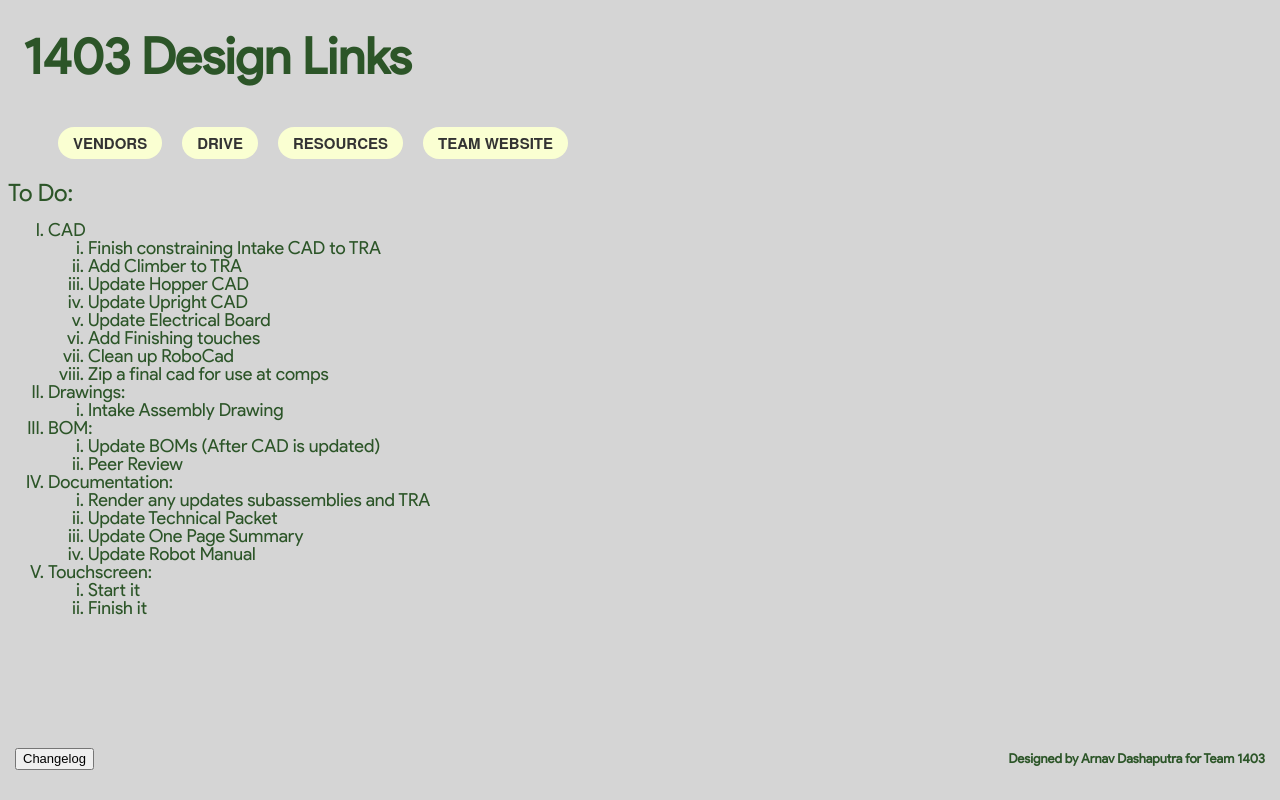
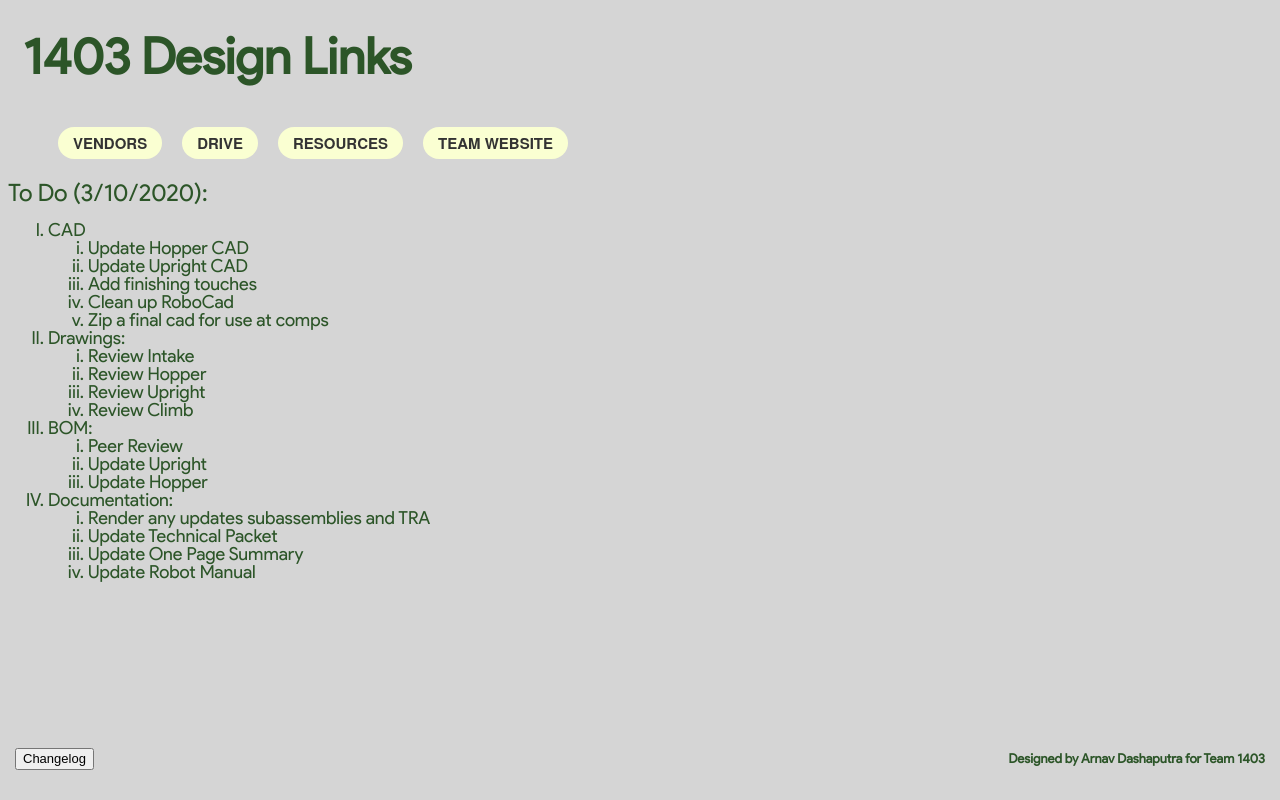
Before and after one commit to ArnavD74/1403Links, a plain HTML site: page index.html in a window 1280 px wide. Drawn offline with Linux system fonts and the light colour scheme.

Commit message:
3/12/20 ToDO

```diff
--- a/index.html
+++ b/index.html
@@ -138,28 +138,29 @@
     <br>
     <br>
     <div id="updates">
-    <p><font color=#2C5528 size=5>To Do:
+    <p><font color=#2C5528 size=5>To Do (3/10/2020):
       <font size=4>
         <ol type="I">
           <li>CAD</li>
             <ol type="i">
-              <li>Finish constraining Intake CAD to TRA</li>
-              <li>Add Climber to TRA</li>
               <li>Update Hopper CAD</li>
               <li>Update Upright CAD</li>
-              <li>Update Electrical Board</li>
-              <li>Add Finishing touches</li>
+              <li>Add finishing touches</li>
               <li>Clean up RoboCad</li>
               <li>Zip a final cad for use at comps</li>
             </ol>
           <li>Drawings:</li>
             <ol type="i">
-              <li>Intake Assembly Drawing</li>
+              <li>Review Intake</li>
+              <li>Review Hopper</li>
+              <li>Review Upright</li>
+              <li>Review Climb</li>
             </ol>
           <li>BOM:</li>
             <ol type="i">
-              <li>Update BOMs (After CAD is updated)</li>
               <li>Peer Review</li>
+              <li>Update Upright</li>
+              <li>Update Hopper</li>
             </ol>
           <li>Documentation:</li>
             <ol type="i">
@@ -167,11 +168,6 @@
               <li>Update Technical Packet</li>
               <li>Update One Page Summary</li>
               <li>Update Robot Manual</li>
-            </ol>
-          <li>Touchscreen:</li>
-            <ol type="i">
-              <li>Start it</li>
-              <li>Finish it</li>
             </ol>
       </font>
     </p>
```
